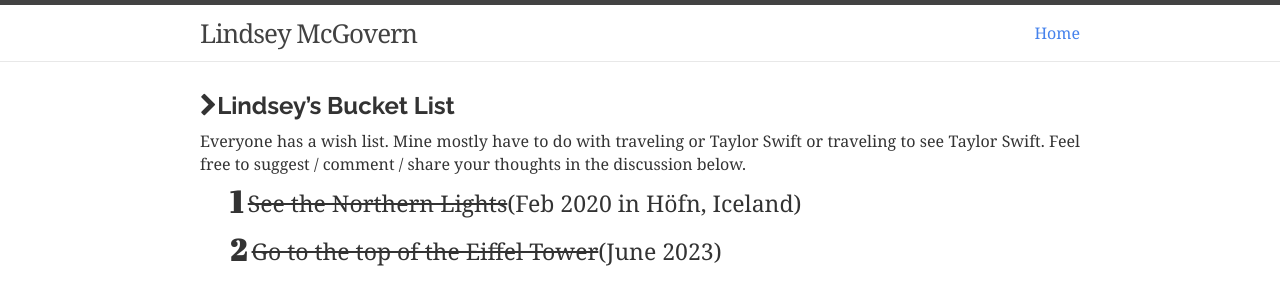
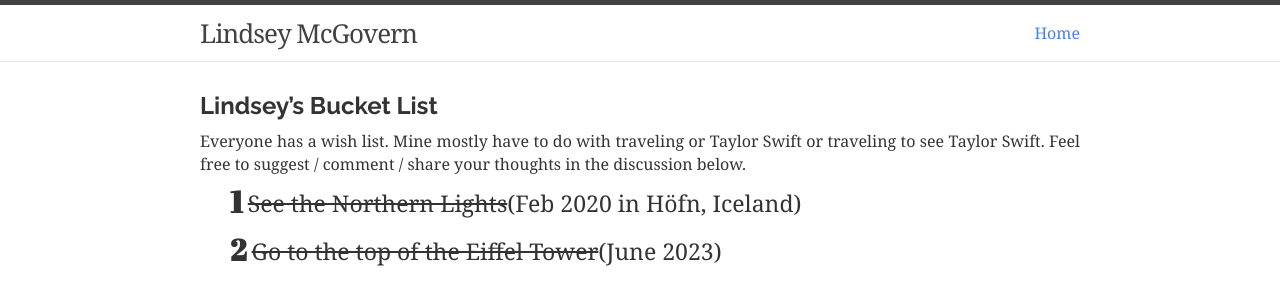
Before and after one commit to lindsey6214/lindsey6214.github.io, a Jekyll site: the page built from bucketlist.md, in a window 1280 px wide. Shown: the top 283 px of the page. Built offline with Jekyll 4.4.1, drawn with Linux system fonts in a browser that asks for light colours; nearby versions of some CDN libraries; comment, search, counter and statistics services are not loaded.

Commit message:
blog page layout

```diff
--- a/bucketlist.md
+++ b/bucketlist.md
@@ -5,7 +5,7 @@ comments: true
 ---
 
 
-## <i class="fa fa-chevron-right"></i>Lindsey's Bucket List
+## Lindsey's Bucket List
 Everyone has a wish list. Mine mostly have to do with traveling or Taylor Swift or traveling to see Taylor Swift.
 Feel free to suggest / comment / share your thoughts in the discussion below.
 
```
Also changed, not shown: 3 other files.
